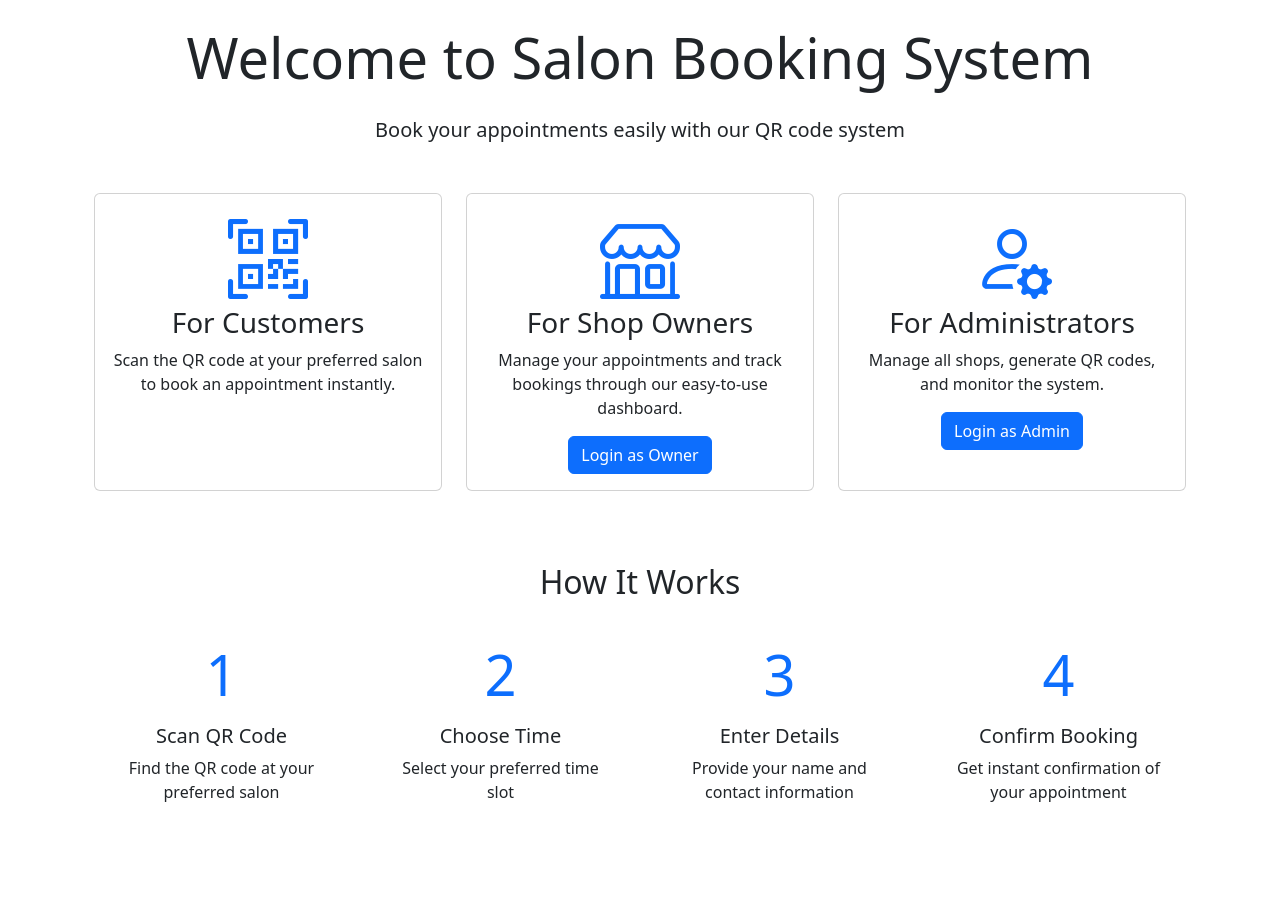
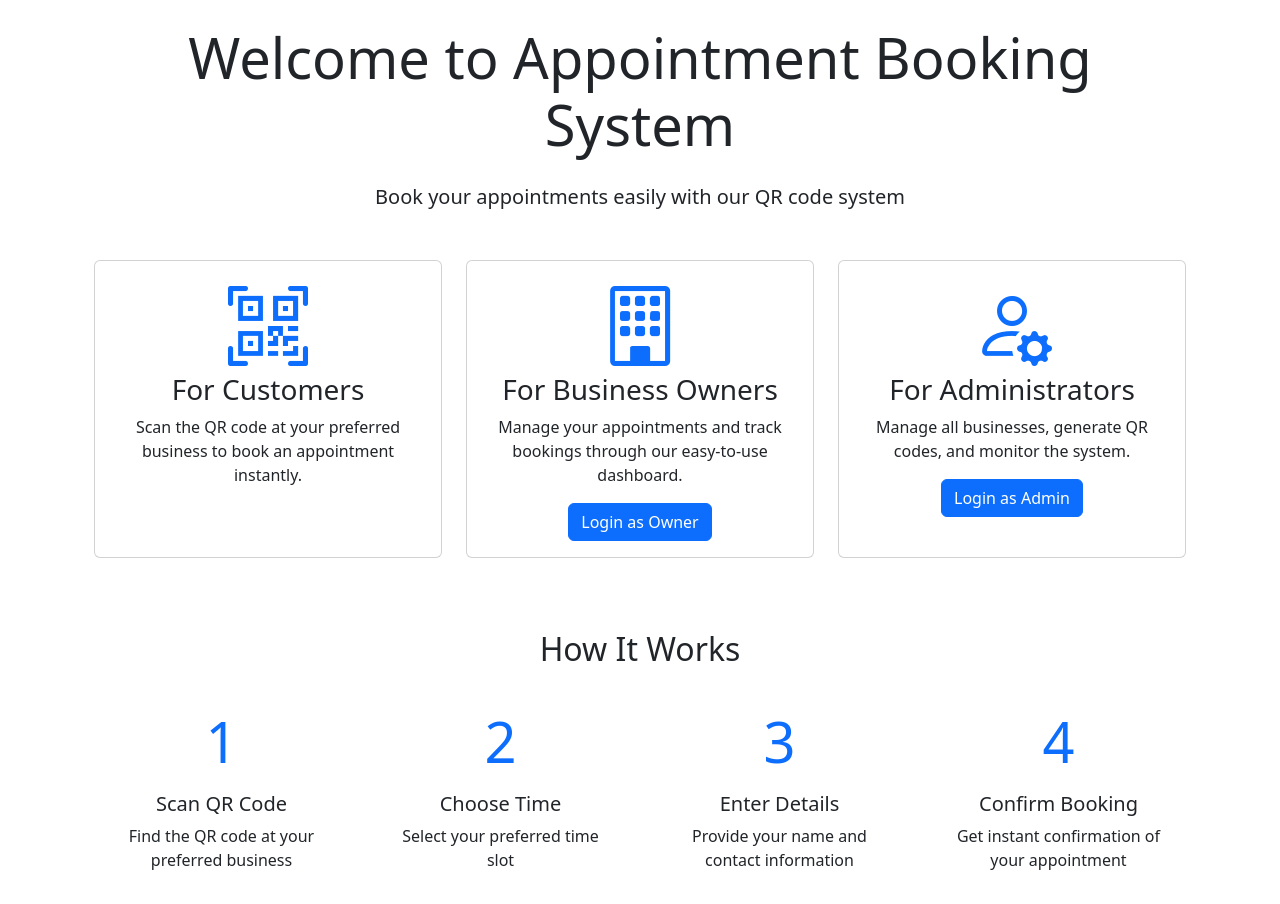
Before and after one commit to newrzn0/appointment, a Flask app: page / in a window 1280 px wide. Shown: the part 56-960 px from the top of the page. Before the commit the page ends 892 px from the top, so only its background shows below. Run offline with Flask 3, Linux system fonts and the light colour scheme.

Commit message:
made some changes

```diff
--- a/app.py
+++ b/app.py
@@ -10,7 +10,7 @@ from functools import wraps
 
 app = Flask(__name__)
 app.config['SECRET_KEY'] = os.environ.get('SECRET_KEY', 'dev')
-app.config['SQLALCHEMY_DATABASE_URI'] = 'sqlite:///salon.db'
+app.config['SQLALCHEMY_DATABASE_URI'] = 'sqlite:///appointment.db'
 app.config['SQLALCHEMY_TRACK_MODIFICATIONS'] = False
 
 db = SQLAlchemy(app)
@@ -19,13 +19,15 @@ login_manager.init_app(app)
 login_manager.login_view = 'login'
 
 # Database Models
-class Shop(db.Model):
+class Business(db.Model):
     id = db.Column(db.Integer, primary_key=True)
     name = db.Column(db.String(100), nullable=False)
     address = db.Column(db.String(200), nullable=False)
     owner_username = db.Column(db.String(50), unique=True, nullable=False)
     password_hash = db.Column(db.String(200), nullable=False)
-    appointments = db.relationship('Appointment', backref='shop', lazy=True)
+    appointments = db.relationship('Appointment', backref='business', lazy=True)
+    working_hours = db.Column(db.String(200), default='09:00-17:00')
+    slot_duration = db.Column(db.Integer, default=30)  # in minutes
 
     def set_password(self, password):
         self.password_hash = generate_password_hash(password)
@@ -35,7 +37,7 @@ class Shop(db.Model):
 
 class Appointment(db.Model):
     id = db.Column(db.Integer, primary_key=True)
-    shop_id = db.Column(db.Integer, db.ForeignKey('shop.id'), nullable=False)
+    business_id = db.Column(db.Integer, db.ForeignKey('business.id'), nullable=False)
     date = db.Column(db.Date, nullable=False)
     time_slot = db.Column(db.String(50), nullable=False)
     customer_name = db.Column(db.String(100), nullable=False)
@@ -58,9 +60,9 @@ def load_user(user_id):
     return Admin.query.get(int(user_id))
 
 # Helper Functions
-def generate_qr_code(shop_id):
+def generate_qr_code(business_id):
     qr = qrcode.QRCode(version=1, box_size=10, border=5)
-    booking_url = f"{request.host_url}book/{shop_id}"
+    booking_url = f"{request.host_url}book/{business_id}"
     qr.add_data(booking_url)
     qr.make(fit=True)
     img = qr.make_image(fill_color="black", back_color="white")
@@ -70,21 +72,23 @@ def generate_qr_code(shop_id):
     img_io.seek(0)
     return img_io
 
-def get_available_time_slots(shop_id, date):
-    # This is a simplified version. In a real application, you'd want to:
-    # 1. Get shop's working hours
-    # 2. Check existing appointments
-    # 3. Return available slots
+def get_available_time_slots(business_id, date):
+    business = Business.query.get(business_id)
+    if not business:
+        return []
+
+    # Parse working hours
+    start_time_str, end_time_str = business.working_hours.split('-')
+    start_time = datetime.strptime(start_time_str, '%H:%M')
+    end_time = datetime.strptime(end_time_str, '%H:%M')
+    interval = timedelta(minutes=business.slot_duration)
+
     slots = []
-    start_time = datetime.strptime('09:00', '%H:%M')
-    end_time = datetime.strptime('17:00', '%H:%M')
-    interval = timedelta(minutes=30)
-
     current_time = start_time
     while current_time < end_time:
         time_str = current_time.strftime('%H:%M')
         is_booked = Appointment.query.filter_by(
-            shop_id=shop_id,
+            business_id=business_id,
             date=date,
             time_slot=time_str
         ).first() is not None
@@ -102,10 +106,14 @@ def get_available_time_slots(shop_id, date):
 def index():
     return render_template('index.html')
 
-@app.route('/book/<int:shop_id>', methods=['GET', 'POST'])
-def book_appointment(shop_id):
-    shop = Shop.query.get_or_404(shop_id)
-    date = request.args.get('date', datetime.now().date())
+@app.route('/book/<int:business_id>', methods=['GET', 'POST'])
+def book_appointment(business_id):
+    business = Business.query.get_or_404(business_id)
+    date = request.args.get('date')
+    if date:
+        date = datetime.strptime(date, '%Y-%m-%d').date()
+    else:
+        date = datetime.now().date()
 
     if request.method == 'POST':
         time_slot = request.form.get('time_slot')
@@ -114,17 +122,17 @@ def book_appointment(shop_id):
 
         # Check if slot is still available
         existing_appointment = Appointment.query.filter_by(
-            shop_id=shop_id,
+            business_id=business_id,
             date=date,
             time_slot=time_slot
         ).first()
 
         if existing_appointment:
             flash('This time slot has already been booked. Please choose another.', 'danger')
-            return redirect(url_for('book_appointment', shop_id=shop_id))
+            return redirect(url_for('book_appointment', business_id=business_id))
 
         appointment = Appointment(
-            shop_id=shop_id,
+            business_id=business_id,
             date=date,
             time_slot=time_slot,
             customer_name=customer_name,
@@ -135,14 +143,25 @@ def book_appointment(shop_id):
         db.session.commit()
 
         flash('Appointment booked successfully!', 'success')
-        return redirect(url_for('book_appointment', shop_id=shop_id))
+        return redirect(url_for('book_appointment', business_id=business_id))
 
-    time_slots = get_available_time_slots(shop_id, date)
+    time_slots = get_available_time_slots(business_id, date)
     return render_template('booking.html',
-                         shop=shop,
+                         business=business,
                          time_slots=time_slots,
+                         selected_date=date,
                          today=datetime.now().date(),
                          max_date=datetime.now().date() + timedelta(days=30))
+
+@app.route('/api/time-slots/<int:business_id>')
+def get_time_slots(business_id):
+    date_str = request.args.get('date')
+    if not date_str:
+        return jsonify({'error': 'Date parameter is required'}), 400
+
+    date = datetime.strptime(date_str, '%Y-%m-%d').date()
+    time_slots = get_available_time_slots(business_id, date)
+    return jsonify(time_slots)
 
 @app.route('/owner/login', methods=['GET', 'POST'])
 def owner_login():
@@ -150,9 +169,9 @@ def owner_login():
         username = request.form.get('username')
         password = request.form.get('password')
 
-        shop = Shop.query.filter_by(owner_username=username).first()
-        if shop and shop.check_password(password):
-            login_user(shop)
+        business = Business.query.filter_by(owner_username=username).first()
+        if business and business.check_password(password):
+            login_user(business)
             return redirect(url_for('owner_dashboard'))
 
         flash('Invalid username or password', 'danger')
@@ -166,20 +185,20 @@ def owner_dashboard():
 
     if filter_type == 'today':
         appointments = Appointment.query.filter_by(
-            shop_id=current_user.id,
+            business_id=current_user.id,
             date=today
         ).order_by(Appointment.time_slot).all()
     elif filter_type == 'week':
         week_end = today + timedelta(days=7)
         appointments = Appointment.query.filter(
-            Appointment.shop_id == current_user.id,
+            Appointment.business_id == current_user.id,
             Appointment.date >= today,
             Appointment.date <= week_end
         ).order_by(Appointment.date, Appointment.time_slot).all()
     else:  # month
         month_end = today + timedelta(days=30)
         appointments = Appointment.query.filter(
-            Appointment.shop_id == current_user.id,
+            Appointment.business_id == current_user.id,
             Appointment.date >= today,
             Appointment.date <= month_end
         ).order_by(Appointment.date, Appointment.time_slot).all()
@@ -203,50 +222,52 @@ def admin_login():
 @app.route('/admin/dashboard')
 @login_required
 def admin_dashboard():
-    shops = Shop.query.all()
+    businesses = Business.query.all()
     total_appointments = Appointment.query.count()
     active_bookings = Appointment.query.filter_by(status='pending').count()
 
     return render_template('admin/dashboard.html',
-                         shops=shops,
-                         total_shops=len(shops),
+                         businesses=businesses,
+                         total_businesses=len(businesses),
                          total_appointments=total_appointments,
                          active_bookings=active_bookings)
 
-@app.route('/admin/shop', methods=['POST'])
+@app.route('/admin/business', methods=['POST'])
 @login_required
-def create_shop():
+def create_business():
     data = request.get_json()
 
-    shop = Shop(
+    business = Business(
         name=data['name'],
         address=data['address'],
-        owner_username=data['owner_username']
+        owner_username=data['owner_username'],
+        working_hours=data.get('working_hours', '09:00-17:00'),
+        slot_duration=data.get('slot_duration', 30)
     )
-    shop.set_password(data['owner_password'])
+    business.set_password(data['owner_password'])
 
-    db.session.add(shop)
+    db.session.add(business)
     db.session.commit()
 
-    return jsonify({'success': True, 'shop_id': shop.id})
+    return jsonify({'success': True, 'business_id': business.id})
 
-@app.route('/admin/shop/<int:shop_id>', methods=['DELETE'])
+@app.route('/admin/business/<int:business_id>', methods=['DELETE'])
 @login_required
-def delete_shop(shop_id):
-    shop = Shop.query.get_or_404(shop_id)
+def delete_business(business_id):
+    business = Business.query.get_or_404(business_id)
 
-    # Delete all appointments for this shop
-    Appointment.query.filter_by(shop_id=shop_id).delete()
+    # Delete all appointments for this business
+    Appointment.query.filter_by(business_id=business_id).delete()
 
-    db.session.delete(shop)
+    db.session.delete(business)
     db.session.commit()
 
     return jsonify({'success': True})
 
-@app.route('/shop/<int:shop_id>/qr')
+@app.route('/business/<int:business_id>/qr')
 @login_required
-def get_shop_qr(shop_id):
-    img_io = generate_qr_code(shop_id)
+def get_business_qr(business_id):
+    img_io = generate_qr_code(business_id)
     return send_file(img_io, mimetype='image/png')
 
 @app.route('/appointment/<int:appointment_id>/confirm', methods=['POST'])
--- a/templates/index.html
+++ b/templates/index.html
@@ -1,10 +1,10 @@
 {% extends "base.html" %}
 
-{% block title %}Salon Booking System{% endblock %}
+{% block title %}Appointment Booking System{% endblock %}
 
 {% block content %}
 <div class="container text-center">
-    <h1 class="display-4 mb-4">Welcome to Salon Booking System</h1>
+    <h1 class="display-4 mb-4">Welcome to Appointment Booking System</h1>
     <p class="lead mb-5">Book your appointments easily with our QR code system</p>
 
     <div class="row justify-content-center">
@@ -13,7 +13,7 @@
                 <div class="card-body">
                     <i class="bi bi-qr-code-scan display-1 text-primary mb-3"></i>
                     <h3 class="card-title">For Customers</h3>
-                    <p class="card-text">Scan the QR code at your preferred salon to book an appointment instantly.</p>
+                    <p class="card-text">Scan the QR code at your preferred business to book an appointment instantly.</p>
                 </div>
             </div>
         </div>
@@ -21,8 +21,8 @@
         <div class="col-md-4 mb-4">
             <div class="card h-100">
                 <div class="card-body">
-                    <i class="bi bi-shop display-1 text-primary mb-3"></i>
-                    <h3 class="card-title">For Shop Owners</h3>
+                    <i class="bi bi-building display-1 text-primary mb-3"></i>
+                    <h3 class="card-title">For Business Owners</h3>
                     <p class="card-text">Manage your appointments and track bookings through our easy-to-use dashboard.</p>
                     <a href="{{ url_for('owner_login') }}" class="btn btn-primary">Login as Owner</a>
                 </div>
@@ -34,7 +34,7 @@
                 <div class="card-body">
                     <i class="bi bi-person-gear display-1 text-primary mb-3"></i>
                     <h3 class="card-title">For Administrators</h3>
-                    <p class="card-text">Manage all shops, generate QR codes, and monitor the system.</p>
+                    <p class="card-text">Manage all businesses, generate QR codes, and monitor the system.</p>
                     <a href="{{ url_for('admin_login') }}" class="btn btn-primary">Login as Admin</a>
                 </div>
             </div>
@@ -49,7 +49,7 @@
                     <div class="card-body">
                         <div class="display-4 text-primary mb-3">1</div>
                         <h5>Scan QR Code</h5>
-                        <p>Find the QR code at your preferred salon</p>
+                        <p>Find the QR code at your preferred business</p>
                     </div>
                 </div>
             </div>
```
Also changed, not shown: templates/booking.html (+42 -10 lines).
